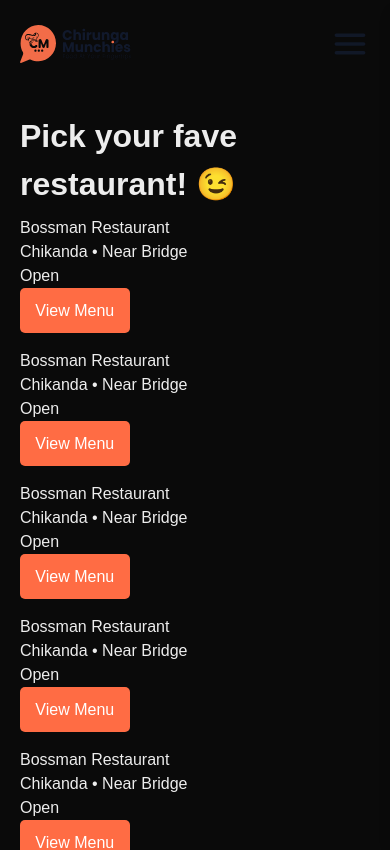
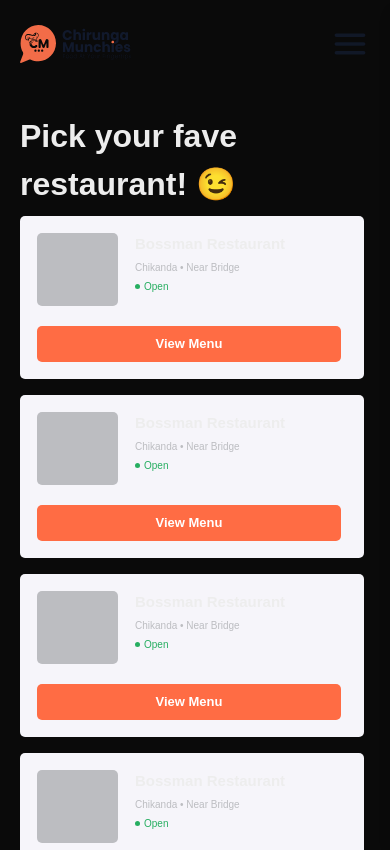
Before and after one commit to Omikhe/food-delivery-system, a Next.js app: page /restaurants in a window 390 px wide. Shown: the top 850 px of the page. Built offline with nearby package versions, Linux system fonts and the light colour scheme.

Commit message:
add mobile styles

```diff
--- a/app/components/restaurant-card.tsx
+++ b/app/components/restaurant-card.tsx
@@ -1,18 +1,18 @@
 export default function RestaurantCard() {
     return (
-        <div className="lg:flex lg:flex-col lg:w-[344px] lg:h-[163px] lg:bg-[#F6F5FA] lg:justify-center lg:items-start lg:p-[17px] lg:rounded-[5px]">
-            <div className="lg:flex lg:w-[257.63px] lg:h-[73.13px] lg:mb-[20px]">
-                <div className="lg:w-[81.02px] lg:h-[73.13px] lg:bg-[#BCBDC1] lg:mr-[17px] lg:rounded-[5px]" ></div>
+        <div className="flex flex-col w-[344px] h-[163px] bg-[#F6F5FA] justify-center items-start p-[17px] rounded-[5px]">
+            <div className="flex w-[257.63px] h-[73.13px] mb-[20px]">
+                <div className="w-[81.02px] h-[73.13px] bg-[#BCBDC1] mr-[17px] rounded-[5px]"></div>
                 <div>
-                    <h1 className="lg:font-semibold lg:text-[15px] lg:mb-1">Bossman Restaurant</h1>
-                    <h2 className="lg:font-normal lg:text-[10px] lg:text-[#BCBDC1] lg:mb-1">Chikanda • Near Bridge</h2>
-                    <div className="lg:flex lg:items-center">
-                        <div className="lg:w-[5px] lg:h-[5px] lg:rounded-full lg:bg-[#27AE61]  mr-1"></div>
-                        <h2 className="lg:text-[#27AE61] lg:font-medium lg:text-[10px]">Open</h2>
+                    <h1 className="font-semibold text-[15px] mb-1">Bossman Restaurant</h1>
+                    <h2 className="font-normal text-[10px] text-[#BCBDC1] mb-1">Chikanda • Near Bridge</h2>
+                    <div className="flex items-center">
+                        <div className="w-[5px] h-[5px] rounded-full bg-[#27AE61] mr-1"></div>
+                        <h2 className="text-[#27AE61] font-medium text-[10px]">Open</h2>
                     </div>
                 </div>
             </div>
-            <button className="w-[109.53px] h-[45px] bg-[#FF6C44] text-[#ffffff] lg:font-semibold rounded-[5px] lg:w-[304px] lg:h-[40px] lg:text-[13px] lg:hover:bg-[#ED5A32]">
+            <button className="w-[304px] h-[40px] bg-[#FF6C44] text-[#ffffff] font-semibold rounded-[5px] text-[13px] hover:bg-[#ED5A32]">
                 View Menu
             </button>
         </div>
```
